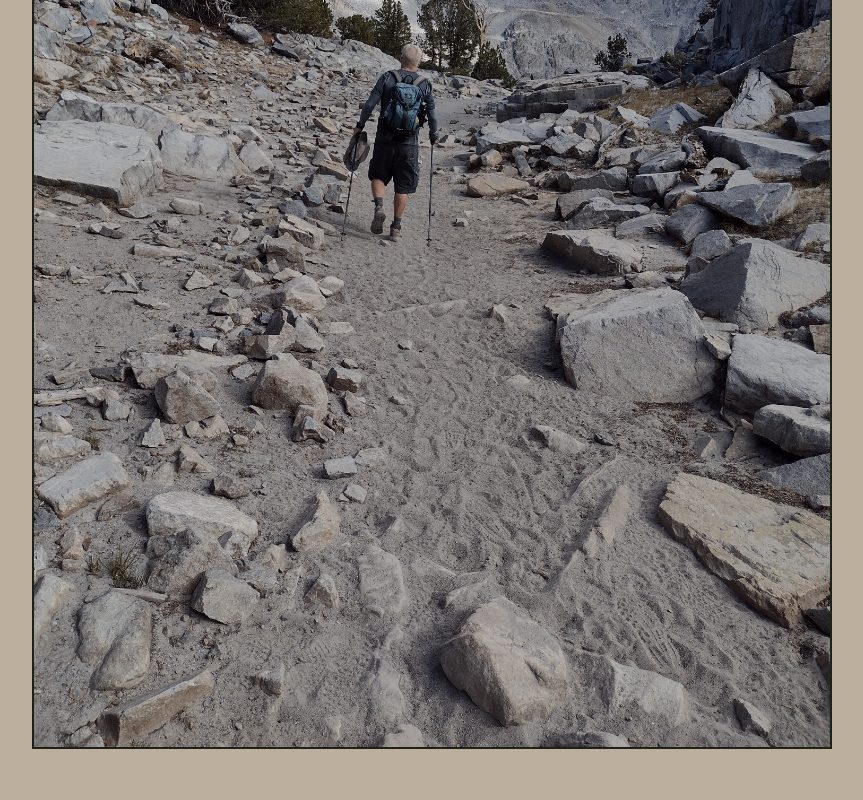
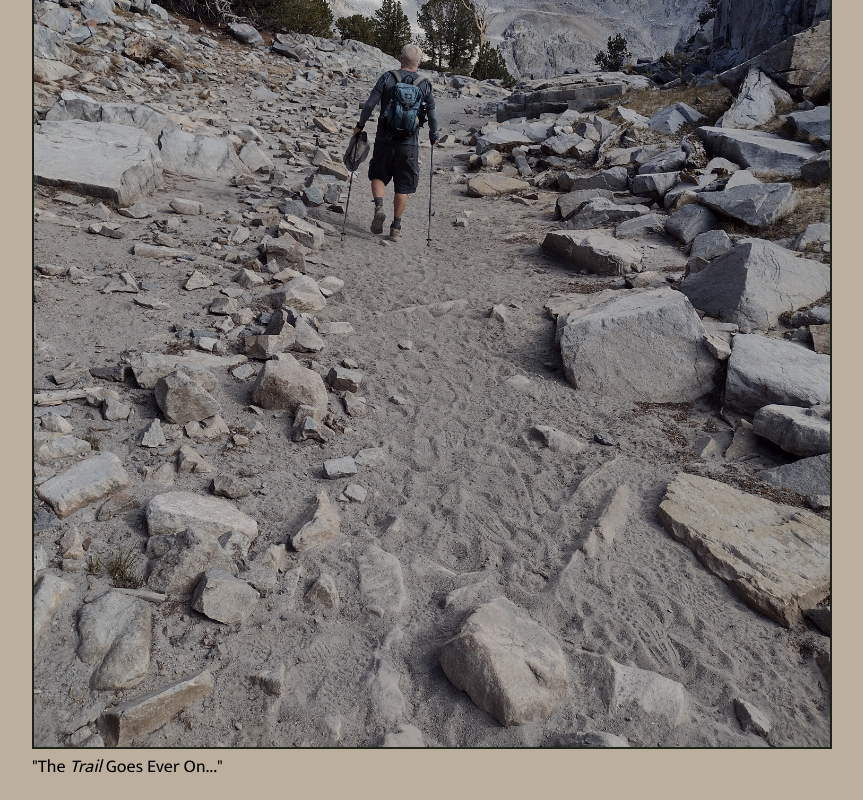
Before and after one commit to YodaLightsabr/widensite, a Next.js app: page /about in a window 1280 px wide. Shown: the part 1208-2008 px from the top of the page, without its empty margins (208-1071 px from the left). Before the commit the page ends 1966 px from the top, so only its background shows below. Built offline with nearby package versions, Linux system fonts and the light colour scheme.

Commit message:
The trail goes ever on

```diff
--- a/pages/_app.js
+++ b/pages/_app.js
@@ -115,6 +115,12 @@ function MyApp({ Component, pageProps }) {
     }
   }, []);
 
+  const [viewing, setViewing] = useState('a');
+
+  useEffect(() => {
+    if (window.location.href.includes('?b=true') || window.location.href.includes('&b=true')) setViewing('b');
+  }, []);
+
   return (
     <>
       <Head>
@@ -124,7 +130,7 @@ function MyApp({ Component, pageProps }) {
         <link href="https://fonts.googleapis.com/css2?family=Mukta:wght@200;300;400;500;600;700;800&display=swap" rel="stylesheet" />
 
       </Head>
-      <Component {...pageProps} viewport={viewport} />
+      <Component {...pageProps} viewport={viewport} a={viewing == 'a'} b={viewing == 'b'} />
     </>
   );
 }
--- a/pages/about.js
+++ b/pages/about.js
@@ -2,8 +2,7 @@ import Head from 'next/head'
 import NormalLayout from '../components/NormalLayout'
 import AboutCopy from '../copy/About.mdx'
 
-export default function About ({ viewport }) {
-  console.log(viewport);
+export default function About ({ viewport, a, b }) {
   return (
     <NormalLayout viewport={viewport}>
         <div style={viewport.styler.initial({
@@ -43,6 +42,7 @@ export default function About ({ viewport }) {
         <center>
             <div style={{ maxWidth: '800px', width: '100%' }}>
                 <img src="/assets/hiking.jpg" style={{ boxSizing: 'border-box', border: '2px solid #1e2117', width: '100%' }} />
+                <p style={{ textAlign: 'left', marginTop: '-6px', fontSize: '18px' }}>"The <em>Trail</em> Goes Ever On..."</p>
             </div>
         </center>
     </NormalLayout>
```
